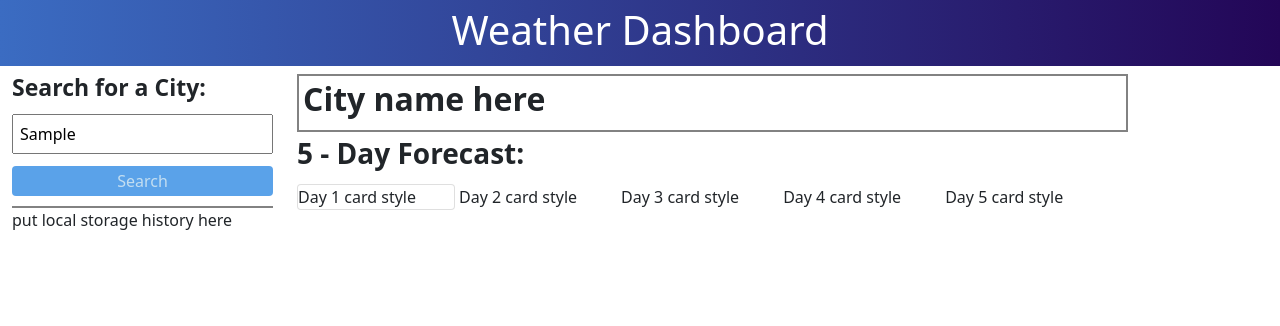
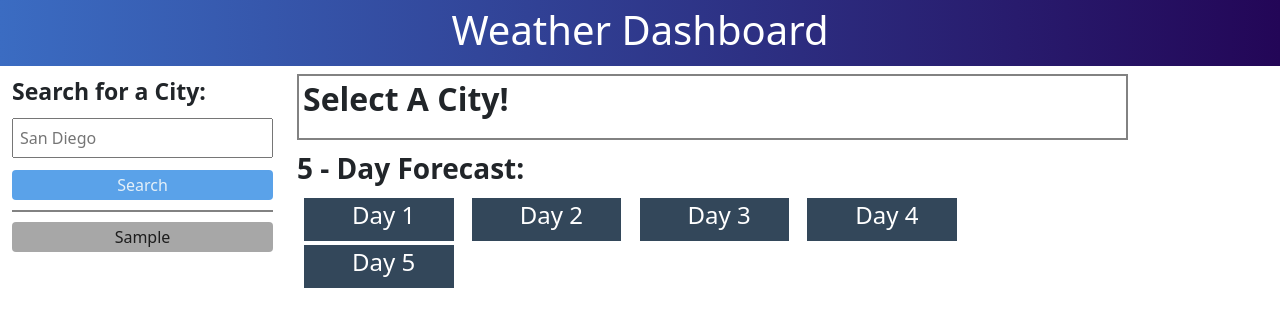
Before and after one commit to Karlyweatherstein/weather-dashboard, a plain HTML site: page index.html in a window 1280 px wide. Both pictures are taken after typing "Sample" into the empty fields and a click on the button "Search". Drawn offline with nearby package versions, Linux system fonts and the light colour scheme; no server answers.

Commit message:
added api

```diff
--- a/assets/css/style.css
+++ b/assets/css/style.css
@@ -35,7 +35,7 @@ header h1 {
 #searchBtn {
   text-decoration: none;
   background-color: #5aa2e9;
-  color: #c3def1;
+  color: #e4f0f8;
   border-radius: 4px;
   width: 100%;
   margin: 8px 0 10px 0;
@@ -43,10 +43,29 @@ header h1 {
   padding: 3px;
 }
 
+#searchBtn:hover {
+  background-color: #70b1f1;
+}
+
 #searchArea {
   border-bottom: #828282 solid 2px;
+  margin: 4px 0;
 }
 
+.searchBtnHistory {
+  text-decoration: none;
+  background-color: rgb(167, 167, 167);
+  color: rgb(29, 29, 29);
+  border-radius: 4px;
+  width: 100%;
+  margin: 6px 0;
+  border: none;
+  padding: 3px;
+}
+
+.searchBtnHistory:hover {
+  background-color: rgb(199, 197, 197);
+}
 /* Info Column */
 
 #currentDay {
@@ -58,13 +77,25 @@ header h1 {
   padding: 4px;
 }
 
+#fiveDay {
+  width: 100%;
+  justify-content: space-between;
+}
+
 #fiveDay h3 {
   font-weight: bold;
-  padding: 5px 0;
+  padding: 12px 0 2px 0;
 }
 
-#fiveDay div {
+#cardsDisplay div {
   display: inline-flex;
-  width: 19%;
-  justify-content: space-between;
+  width: 18%;
+  background-color: #33475a;
+  color: white;
+  padding: 3px;
+  margin: 2px 7px;
 }
+
+#cardsDisplay div h4 {
+  padding-left: 45px;
+}
--- a/assets/js/script.js
+++ b/assets/js/script.js
@@ -0,0 +1,80 @@
+https://api.openweathermap.org/data/2.5/onecall?lat=33.44&lon=-94.04&exclude=minutely,hourly,alerts&units=imperial&appid=dfd0fa54b8ca7bb6ab4b97c29d03aacb'
+
+
+var searchBtn = document.getElementById('searchBtn');
+var currentDateCity = document.querySelector('#cityDate')
+var currentdDateInfo = document.querySelector('#cityDateInfo')
+
+
+function findCity() {
+   var city = document.getElementById('cityName').value;
+   var searchHistory = document.querySelector('#searchHistory')
+   var cityArr = JSON.parse(window.localStorage.getItem("cityNameInput")) || [];
+    cityArr.push(city)
+
+    clear()
+    console.log(city)
+    // var displayCity = document.getElementById('cityDate');
+    // displayCity.innerHTML = city
+
+
+    window.localStorage.setItem("cityNameInput", JSON.stringify(cityArr));
+    localStorage.clear()
+
+    var cityHistory = document.createElement("BUTTON")
+    cityHistory.textContent = cityArr
+    searchHistory.append(cityHistory)
+    cityHistory.className = "searchBtnHistory";
+
+
+}
+
+//info needed - City, (Date), and icon -  Temp, wind, humidity, uv index (with color -if else statement)
+var city = document.getElementById('cityName').value;
+
+async function currentWeather() {
+    fetch('https://api.openweathermap.org/data/2.5/weather?q=' + 'charlotte' + '&exclude=minutely,hourly,alerts&units=imperial&appid=dfd0fa54b8ca7bb6ab4b97c29d03aacb')
+    .then(response => response.json())
+    .then(data => {
+        var clearText = document.getElementById('cityDate');
+        clearText.innerHTML = ''
+
+        //Creating a route to specific API info
+        var displayName = data.name
+        var displaydate = data.dt
+
+        //creating an element for each route
+        var displayNameEl = document.createElement('p').innerText = displayName + ' (' + displaydate + ')'
+
+
+
+        //append to html
+        currentDateCity.append(displayNameEl);
+        // currentdDateInfo
+        console.log(data)
+    }).catch;
+
+}
+
+
+//info needed - Date, icon, temp, wind speed, and humidity
+// function fiveDayWeather() {
+//     fetch('https://api.openweathermap.org/data/2.5/forecast?q='+city.value+'&exclude=minutely,hourly,alerts&units=imperial&appid=dfd0fa54b8ca7bb6ab4b97c29d03aacb').then(function (response) {
+//         return response.json();
+//         }).then(function (data) {
+//         for(i=0; i<5; i++) {
+
+//         }
+
+//     }).catch;
+
+// }
+
+searchBtn.addEventListener('click', findCity);
+searchBtn.addEventListener('click', currentWeather);
+
+
+//function to clear out the input box
+function clear() {
+    cityName.value = ''
+}
--- a/index.html
+++ b/index.html
@@ -25,29 +25,46 @@
         <div class="searchCity col-3">
           <div id="searchArea">
             <h2>Search for a City:</h2>
-            <input type="text" placeholder="San Diego" />
+            <input id="cityName" type="text" placeholder="San Diego" />
             <button id="searchBtn">Search</button>
           </div>
-          <div>put local storage history here</div>
+          <div id="searchHistory"></div>
         </div>
 
         <!-- Day of weather forecast -->
 
         <div class="displayInfo col-9">
           <div id="currentDay">
-            <h2>City name here</h2>
+            <h2 id="cityDate">Select A City! <span id="currentTime"></span></h2>
+            <p id="cityDateInfo"></p>
           </div>
           <!-- 5 cards with daily forecast -->
           <div id="fiveDay">
             <h3>5 - Day Forecast:</h3>
-            <div class="card">Day 1 card style</div>
-            <div>Day 2 card style</div>
-            <div>Day 3 card style</div>
-            <div>Day 4 card style</div>
-            <div>Day 5 card style</div>
+            <div id="cardsDisplay">
+              <div id="dayone">
+                <h4>Day 1</h2>
+              </div>
+              <div id="daytwo">
+                <h4>Day 2</h2>
+              </div>
+              <div id="daythree">
+                <h4>Day 3</h2>
+              </div>
+              <div id="dayfour">
+                <h4>Day 4</h2>
+              </div>
+              <div id="dayfive">
+                <h4>Day 5</h2>
+              </div>
+            </div>
           </div>
         </div>
       </div>
     </section>
+    <script src="https://code.jquery.com/jquery-3.4.1.min.js"></script>
+    <script src="https://cdnjs.cloudflare.com/ajax/libs/moment.js/2.24.0/moment.min.js"></script>
+
+    <script src="./assets/js/script.js"></script>
   </body>
 </html>
```
